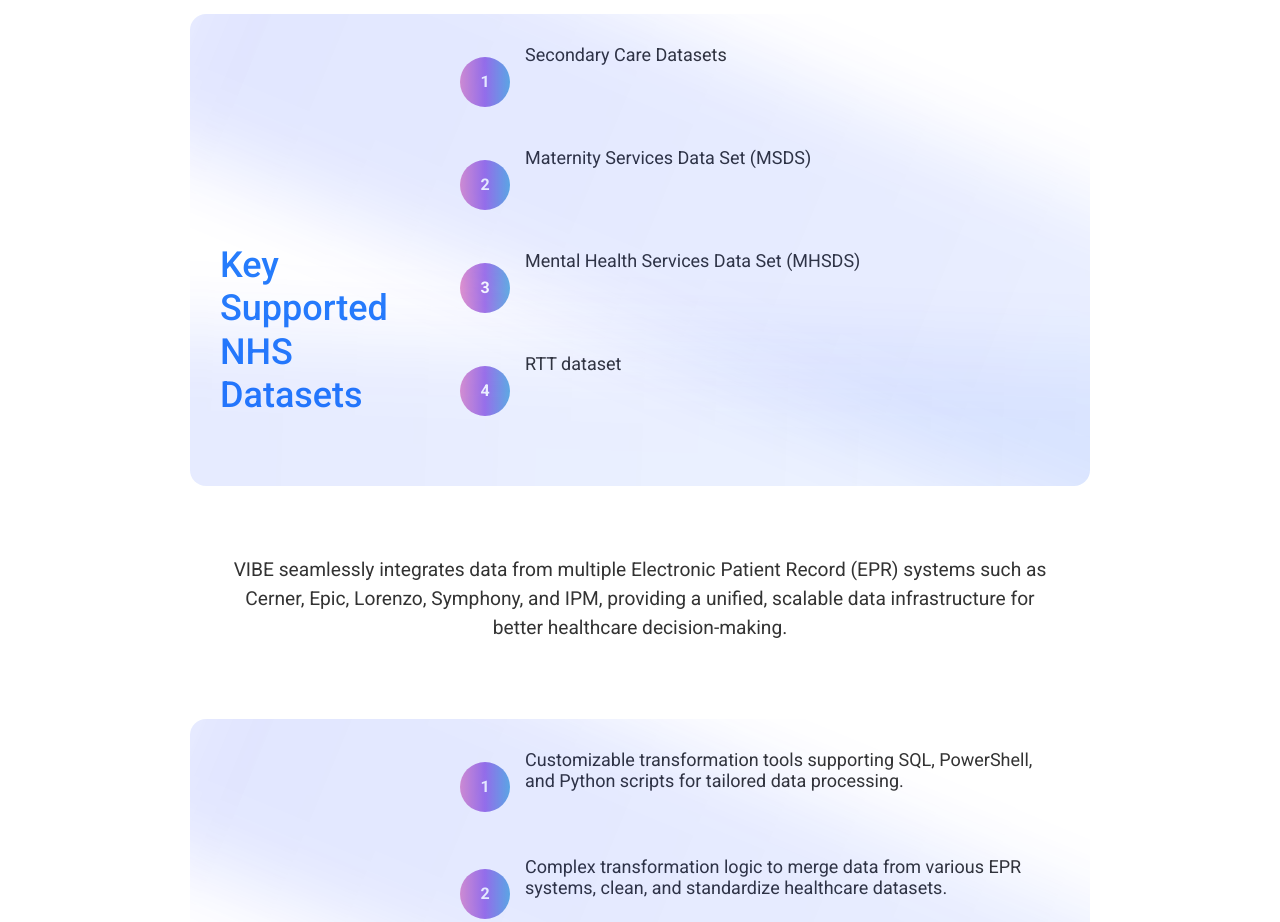
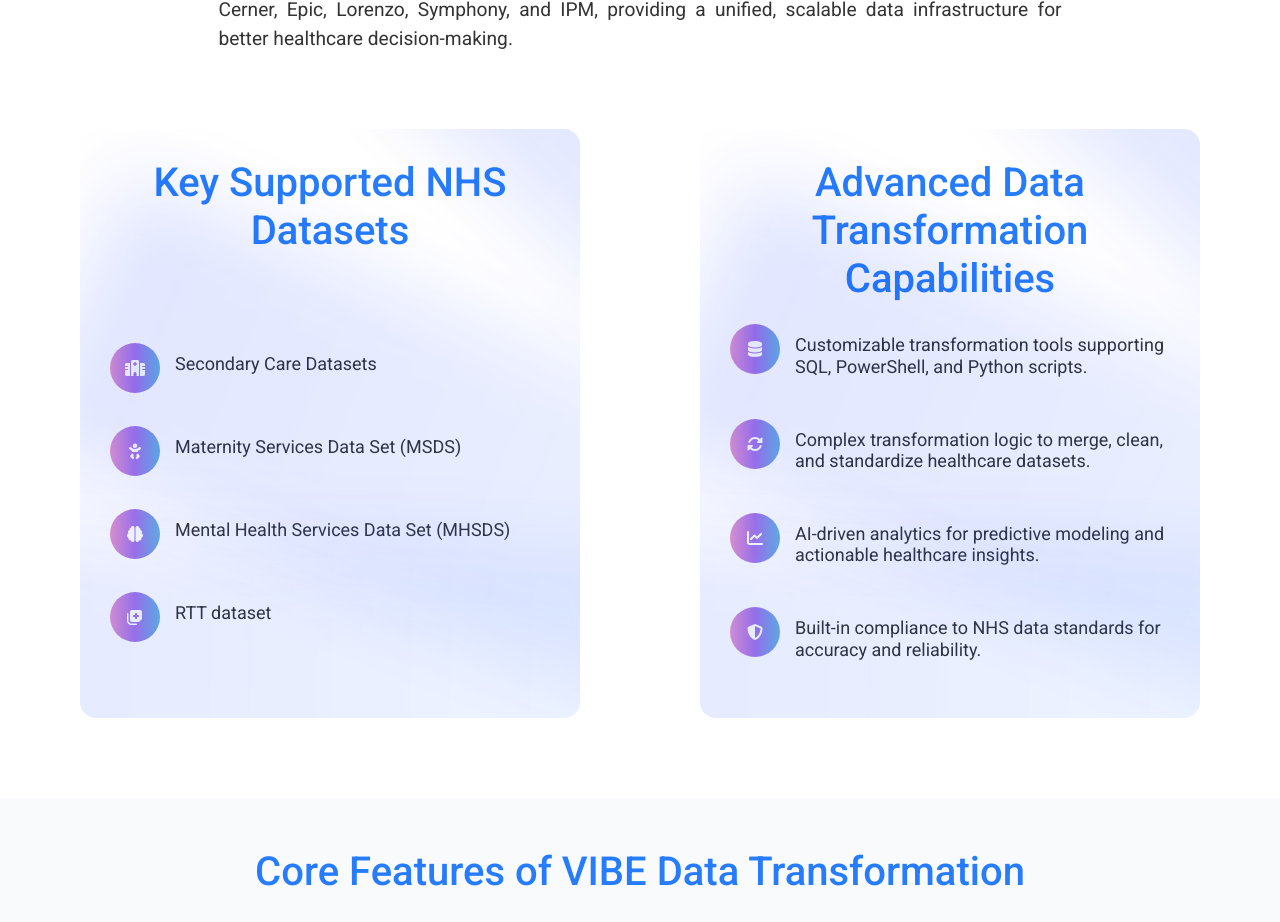
Before and after one commit to namdevroshan/Vibe.webpage, a website: page Transformation.html in a window 1280 px wide. Shown: the part 1202-2124 px from the top of the page. Drawn offline with nearby package versions, Linux system fonts and the light colour scheme.

Commit message:
Added the vibe page landing page and analytics feature.

```diff
--- a/Transformation.html
+++ b/Transformation.html
@@ -1745,17 +1745,17 @@
                                     </div>
                                     <div class="col-lg-4 p-lg-3 col-6">
                                         <div class="col-megamenu">
-                                            <h5><a href="Extraction.html">Data Extraction</a></h5>
+                                            <h5><a href="Extraction.html">Data Extract</a></h5>
                                         </div>
                                     </div>
                                     <div class="col-lg-4 p-lg-3 col-6">
                                         <div class="col-megamenu">
-                                            <h5><a href="Transformation.html">Data Transformation</a></h5>
+                                            <h5><a href="Transformation.html">Data Transform</a></h5>
                                         </div>
                                     </div>
                                     <div class="col-lg-4 p-lg-3 col-6">
                                       <div class="col-megamenu">
-                                          <h5><a href="Modeling.html">Data Modeling</a></h5>
+                                          <h5><a href="Modeling.html">Data Model</a></h5>
                                       </div>
                                   </div>
                                     <div class="col-lg-4 p-lg-3 col-6">
@@ -2039,7 +2039,7 @@
                                       <div class="col-lg-4 p-lg-3 col-6">
                                           <div class="col-megamenu">
                                               <h5><a href="https://www.saa.ai/resource_pool.php">IT Staff Augmentation</a></h5>
-                                              <h5><a href="https://www.saa.ai/careers.php">Career</a></h5>
+                                              <h5><a href="https://www.saa.ai/careers.php">Career with SAA</a></h5>
                                           </div>
                                       </div>
                                   </div>
@@ -2114,95 +2114,96 @@
     </div>
 </section>
 <div class="content-wrapper">
-  <h1 class="nexthero" style="color: #267CFC;">VIBE Data Transformation </h1>
+  <h1 class="nexthero" style="color: #267CFC;">VIBE Data Transform </h1>
   <p class="nextpara" style="text-align: justify;">Unlock the power of your healthcare data with VIBE’s Data Transformation and ELT Tool, a powerful, flexible platform designed to streamline data extraction, loading, and transformation (ELT) processes. Optimized for healthcare, VIBE supports complex data workflows, ensuring seamless data integration from diverse sources into modern data ecosystems. VIBE empowers healthcare organizations to transform raw clinical and operational data into meaningful insights while adhering to NHS data standards. With over 10,000 pre-configured business rules designed to load the NHS data model and generate valuable insights, VIBE accelerates data migration and ensures compliance with key healthcare regulations.
-
+    <br>
+    <br>
+    VIBE seamlessly integrates data from multiple Electronic Patient Record (EPR) systems such as Cerner, Epic, Lorenzo, Symphony, and IPM, providing a unified, scalable data infrastructure for better healthcare decision-making.
      </p>
+     <div style="display: flex; flex-direction: row;">
         <div class="wellness-container">
             <div class="background">
-            <!-- Adding multiple animated layers -->
-            <div class="wave"></div>
-            <div class="wave"></div>
-            <div class="wave"></div>
-          </div>
-        <div class="wellness-header">
-
-          <h1>Key Supported NHS Datasets</h1>
-        </div>
+                <div class="wave"></div>
+                <div class="wave"></div>
+                <div class="wave"></div>
+            </div>
+            <div style="display: flex; flex-direction: column;">
+                <h1 style="color: #267CFC; margin-bottom: 75px;">Key Supported NHS Datasets</h1>
                 <div class="wellness-steps">
+
                     <div class="wellness-step">
-            <div class="step-circle">1</div>
+                        <div class="step-circle"><i class="fa fa-hospital"></i></div>
                         <div class="step-description">
-              <h3>Secondary Care Datasets </h3>
-              <!-- <p>Our experienced therapist will assess and understand your mental health needs during counseling through some tests.</p> -->
-            </div>
-          </div>
+                            <h3>Secondary Care Datasets</h3>
+                        </div>
+                    </div>
+
                     <div class="wellness-step">
-            <div class="step-circle">2</div>
+                        <div class="step-circle"><i class="fa fa-baby"></i></div>
                         <div class="step-description">
-              <h3>Maternity Services Data Set (MSDS) </h3>
-              <!-- <p>We will decide on regular counseling or group support and execute based on the mental health test curated by our expert therapist.</p> -->
-            </div>
-          </div>
+                            <h3>Maternity Services Data Set (MSDS)</h3>
+                        </div>
+                    </div>
+
                     <div class="wellness-step">
-            <div class="step-circle">3</div>
+                        <div class="step-circle"><i class="fa fa-brain"></i></div>
                         <div class="step-description">
-              <h3>Mental Health Services Data Set (MHSDS) </h3>
-              <!-- <p>The therapist assigned to your case will monitor and adjust your therapy session progress to make sure you get the best experience.</p> -->
-            </div>
-          </div>
+                            <h3>Mental Health Services Data Set (MHSDS)</h3>
+                        </div>
+                    </div>
+
                     <div class="wellness-step">
-            <div class="step-circle">4</div>
+                        <div class="step-circle"><i class="fa fa-notes-medical"></i></div>
                         <div class="step-description">
-              <h3>RTT dataset </h3>
-              <!-- <p>The therapist assigned to your case will monitor and adjust your therapy session progress to make sure you get the best experience.</p> -->
-            </div>
-          </div>
-        </div>
-      </div>
-      <p class="nextpara" style="text-align: center;">VIBE seamlessly integrates data from multiple Electronic Patient Record (EPR) systems such as Cerner, Epic, Lorenzo, Symphony, and IPM, providing a unified, scalable data infrastructure for better healthcare decision-making.
-
-      </p>
+                            <h3>RTT dataset</h3>
+                        </div>
+                    </div>
+
+                </div>
+            </div>
+        </div>
+
         <div class="wellness-container">
             <div class="background">
-            <!-- Adding multiple animated layers -->
-            <div class="wave"></div>
-            <div class="wave"></div>
-            <div class="wave"></div>
-          </div>
-        <div class="wellness-header">
-
-          <h1>Advanced Data Transformation Capabilities </h1>
-        </div>
+                <div class="wave"></div>
+                <div class="wave"></div>
+                <div class="wave"></div>
+            </div>
+            <div style="display: flex; flex-direction: column;">
+                <h1 style="color: #267CFC;">Advanced Data Transformation Capabilities</h1>
                 <div class="wellness-steps">
+
                     <div class="wellness-step">
-            <div class="step-circle" >1</div>
+                        <div class="step-circle"><i class="fa fa-database"></i></div>
                         <div class="step-description">
-              <h3>Customizable transformation tools supporting SQL, PowerShell, and Python scripts for tailored data processing. </h3>
-              <!-- <p>Our experienced therapist will assess and understand your mental health needs during counseling through some tests.</p> -->
-            </div>
-          </div>
+                            <h3>Customizable transformation tools supporting SQL, PowerShell, and Python scripts.</h3>
+                        </div>
+                    </div>
+
                     <div class="wellness-step">
-            <div class="step-circle" >2</div>
+                        <div class="step-circle"><i class="fa fa-sync-alt"></i></div>
                         <div class="step-description">
-              <h3>Complex transformation logic to merge data from various EPR systems, clean, and standardize healthcare datasets. </h3>
-              <!-- <p>We will decide on regular counseling or group support and execute based on the mental health test curated by our expert therapist.</p> -->
-            </div>
-          </div>
+                            <h3>Complex transformation logic to merge, clean, and standardize healthcare datasets.</h3>
+                        </div>
+                    </div>
+
                     <div class="wellness-step">
-            <div class="step-circle">3</div>
+                        <div class="step-circle"><i class="fa fa-chart-line"></i></div>
                         <div class="step-description">
-              <h3>AI-driven analytics to support predictive modeling and generate actionable healthcare insights. </h3>
-              <!-- <p>The therapist assigned to your case will monitor and adjust your therapy session progress to make sure you get the best experience.</p> -->
-            </div>
-          </div>
+                            <h3>AI-driven analytics for predictive modeling and actionable healthcare insights.</h3>
+                        </div>
+                    </div>
+
                     <div class="wellness-step">
-            <div class="step-circle">4</div>
+                        <div class="step-circle"><i class="fa fa-shield-alt"></i></div>
                         <div class="step-description">
-              <h3>Built-in compliance to NHS data standards, ensuring data accuracy, reliability, and integrity. </h3>
-              <!-- <p>The therapist assigned to your case will monitor and adjust your therapy session progress to make sure you get the best experience.</p> -->
-            </div>
-          </div>
+                            <h3>Built-in compliance to NHS data standards for accuracy and reliability.</h3>
+                        </div>
+                    </div>
+
+                </div>
+            </div>
+
       </div>
     </div>
 </div>
--- a/style.css
+++ b/style.css
@@ -1619,12 +1619,11 @@
     border-color: transparent transparent transparent #267CFC;
     transform: rotate(0deg); /* Removes the rotation so it points to the right */
 }
-.card{
+.cards{
     min-width: 280px;
     min-height: 515px;
     padding: 20px;
-    border:3px solid #000;
-    border-radius: 10px;
+
 }
 .list-container {
     margin-top: 10px;
@@ -1693,7 +1692,7 @@
         align-items: center;
         width: 100%;
     }
-    .card {
+    .cards {
         min-width: 80%;
         max-width: 80%;
     }
@@ -1720,12 +1719,13 @@
   .wellness-header {
     text-align: center;
     color: #267CFC;
-    margin-top: 200px;
+
+    /* margin-top: 200px; */
   }
 
   .wellness-header h1 {
     font-size: 28px;
-    line-height: 1.2;
+    /* line-height: 1.2; */
   }
 
   .wellness-steps {
@@ -1763,6 +1763,7 @@
     font-size: 18px;
     font-weight: 400;
     text-align: left;
+    margin-top: 23px;
   }
 
   .step-description p {
@@ -1772,7 +1773,7 @@
   }
 
   /* Responsive Styles */
-  @media (min-width: 768px) {
+  @media (max-width: 768px) {
     .wellness-container {
       flex-direction: row;
     }
```
Also changed, not shown: Extraction.html (+9 -9 lines), Management.html (+4 -4 lines), Modeling.html (+6 -6 lines), Workflow.html (+4 -4 lines), index.html (+4 -4 lines). Lines whose indentation alone changed are shown as unchanged.
